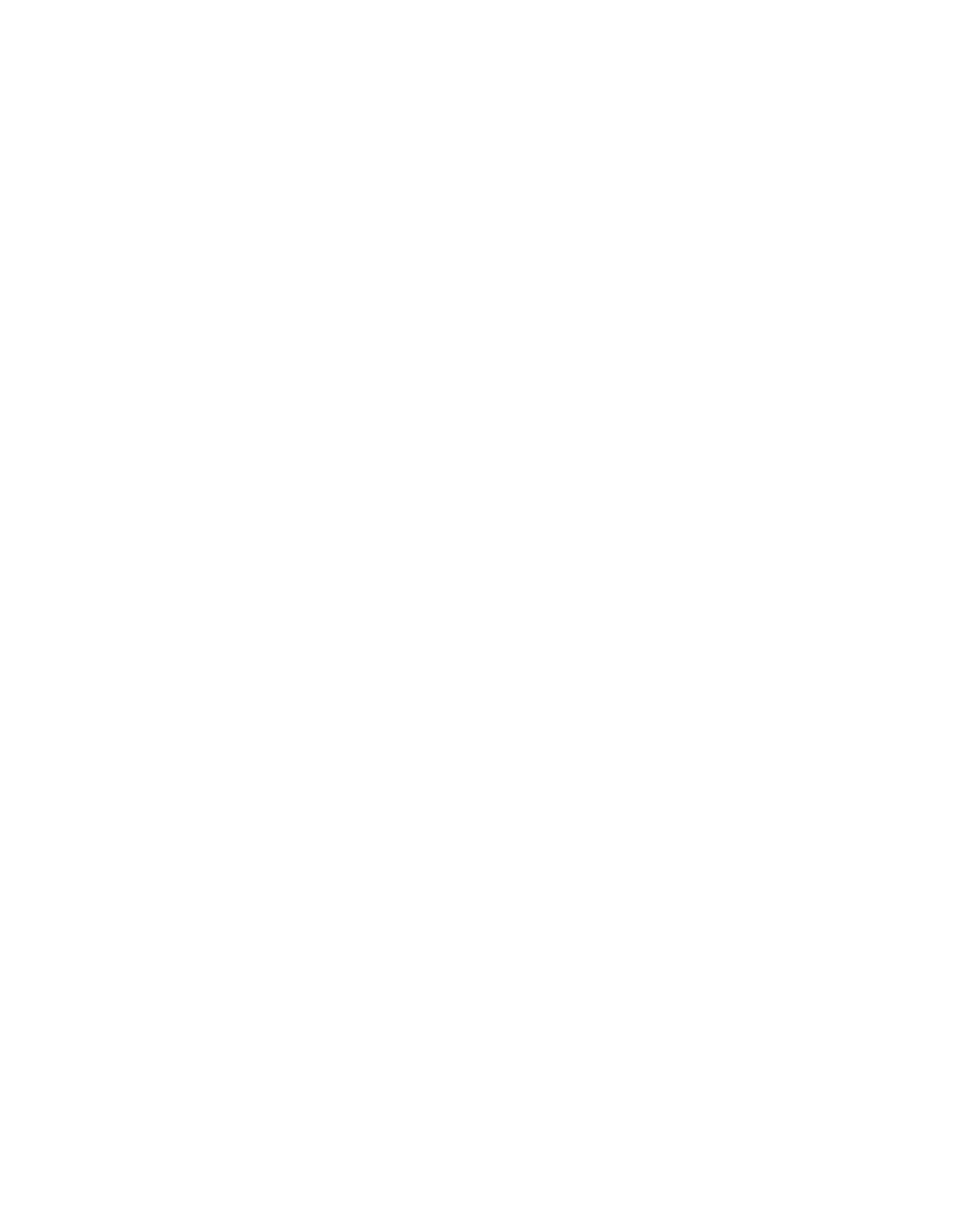
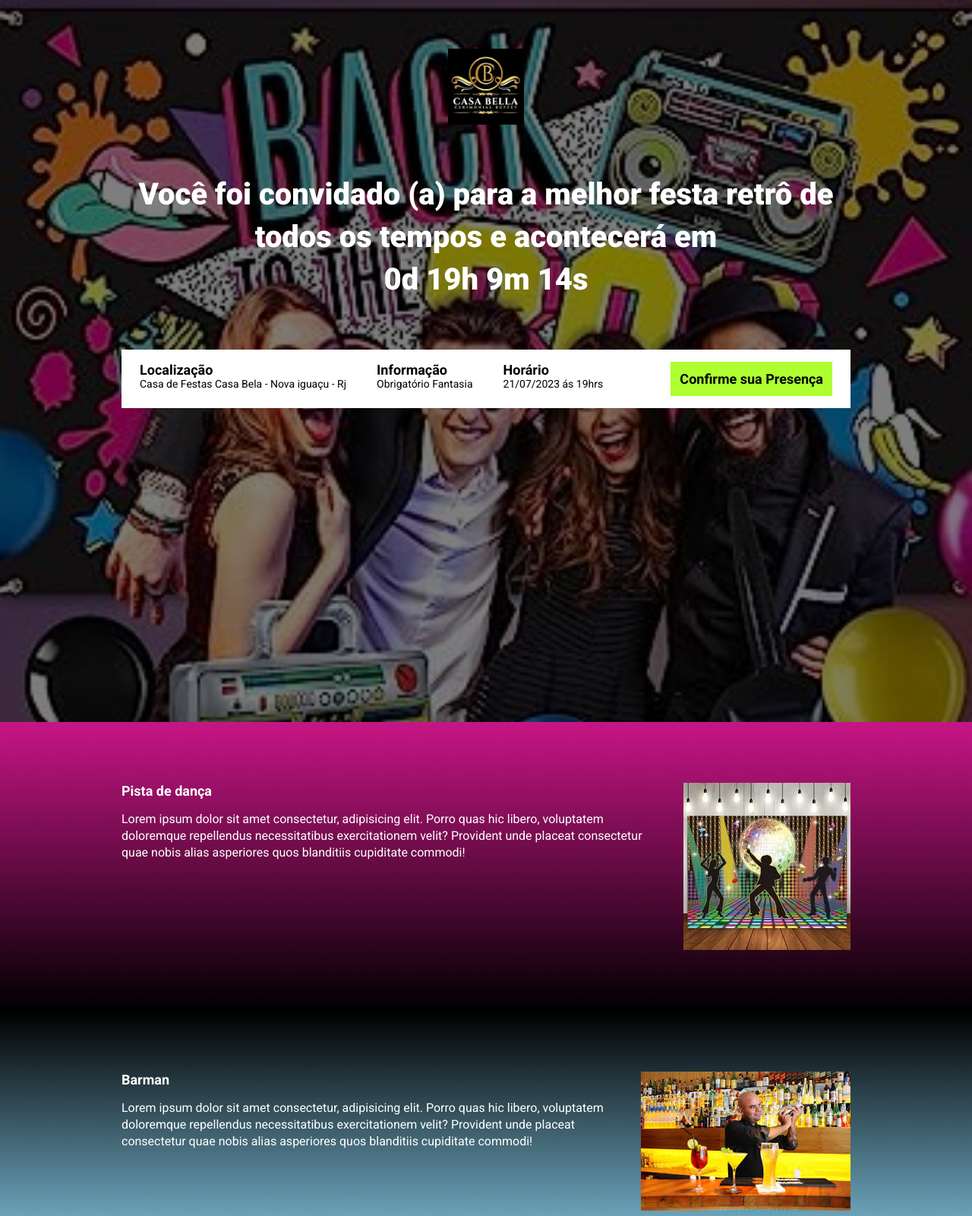
Before and after one commit to vitor216/exercicio-M22, a website built with Parcel: page src/index.html in a window 1280 px wide. Shown: the top 1600 px of the page at 76% size. Before the commit the page ends 800 px from the top, so only its background shows below. Built offline with nearby package versions, Linux system fonts and the light colour scheme.

Commit message:
finalizando projeto

```diff
--- a/package.json
+++ b/package.json
@@ -13,6 +13,7 @@
   "license": "ISC",
   "devDependencies": {
     "@parcel/transformer-sass": "^2.9.3",
-    "parcel": "^2.9.3"
+    "parcel": "^2.9.3",
+    "sharp": "^0.31.3"
   }
 }
--- a/src/index.html
+++ b/src/index.html
@@ -3,11 +3,87 @@
 <head>
     <meta charset="UTF-8">
     <meta name="viewport" content="width=device-width, initial-scale=1.0">
+    <link rel="preconnect" href="https://fonts.googleapis.com">
+    <link rel="preconnect" href="https://fonts.gstatic.com" crossorigin>
+    <link href="https://fonts.googleapis.com/css2?family=Roboto:wght@400;700;900&display=swap" rel="stylesheet">
+    <link rel="stylesheet" href="https://unpkg.com/aos@next/dist/aos.css" />
     <link rel="stylesheet" href="styles/main.scss">
     <title>Aniversário do vitor</title>
 </head>
 <body>
+    <header class="hero">
+        <div class="container">
+            <img class="hero__logo" src="./image/logo.png" alt="Casa Bela">
+            <p class="hero__text">
+                Você foi convidado (a) para a melhor festa retrô de todos os tempos e acontecerá em <br><span id="contador"></span>
+            </p>
+            <div class="infos-bar">
+                <ul class="infos-bar__infos">
+                    <li class="infos-bar__infos__item">
+                        <b>Localização</b>
+                        Casa de Festas Casa Bela - Nova iguaçu - Rj
+                    </li>
+                    <li class="infos-bar__infos__item">
+                        <b>Informação</b>
+                        Obrigatório Fantasia
+                    </li>
+                    <li class="infos-bar__infos__item">
+                        <b>Horário</b>
+                        21/07/2023 ás 19hrs
+                    </li>
+                </ul>
+                <a href="#" class="button button--primary">Confirme sua Presença</a>
+            </div>
+        </div>
+    </header>
+    <section class="event event--pista">
+        <div class="container" data-aos="fade-right">
+        <div class="event__details">
+            <h2 class="event__details__title">Pista de dança</h2>
+            <p class="event__details__description">
+                Lorem ipsum dolor sit amet consectetur, adipisicing elit. Porro quas hic libero, voluptatem doloremque repellendus necessitatibus exercitationem velit? Provident unde placeat consectetur quae nobis alias asperiores quos blanditiis cupiditate commodi!
+            </p>
+        </div>
+        <img class="event__image" src="./image/image01.png" alt="Pista de dança">
+    </div>
+    </section>
+    <section class="event event--barmen">
+        <div class="container" data-aos="fade-left">
+        <div class="event__details">
+            <h2 class="event__details__title">Barman</h2>
+            <p class="event__details__description">
+                Lorem ipsum dolor sit amet consectetur, adipisicing elit. Porro quas hic libero, voluptatem doloremque repellendus necessitatibus exercitationem velit? Provident unde placeat consectetur quae nobis alias asperiores quos blanditiis cupiditate commodi!
+            </p>
+        </div>
+        <img class="event__image" src="./image/image05.png" alt="Barman">
+    </div>
+    </section>
+    <section class="event event--buffet">
+        <div class="container" data-aos="flip-left">
+        <div class="event__details">
+            <h2 class="event__details__title">Buffet</h2>
+            <p class="event__details__description">
+                Lorem ipsum dolor sit amet consectetur, adipisicing elit. Porro quas hic libero, voluptatem doloremque repellendus necessitatibus exercitationem velit? Provident unde placeat consectetur quae nobis alias asperiores quos blanditiis cupiditate commodi!
+            </p>
+        </div>
+        <img class="event__image" src="./image/buffet.png" alt="Buffet">
+    </div>
+    </section>
+    <section class="event event--jogos">
+        <div class="container" data-aos="flip-right">
+        <div class="event__details">
+            <h2 class="event__details__title">Jogos</h2>
+            <p class="event__details__description">
+                Lorem ipsum dolor sit amet consectetur, adipisicing elit. Porro quas hic libero, voluptatem doloremque repellendus necessitatibus exercitationem velit? Provident unde placeat consectetur quae nobis alias asperiores quos blanditiis cupiditate commodi!
+            </p>
+        </div>
+        <img class="event__image" src="./image/jogos.png" alt="Jogos">
+    </div>
+    </section>
 
+    <script src="https://unpkg.com/aos@next/dist/aos.js"></script>
     <script src="./scripts/main.js"></script>
 </body>
 </html>
+
+barmen
--- a/src/scripts/main.js
+++ b/src/scripts/main.js
@@ -0,0 +1,27 @@
+AOS.init();
+
+const dataDoEvento = new Date("jul 21, 2023 19:00:00");
+const timeStampDoEvento = dataDoEvento.getTime();
+
+const contaAsHoras = setInterval(function () {
+    const agora = new Date();
+    const timeStampAtual = agora.getTime();
+
+    const distanciaAteOEvento = timeStampDoEvento - timeStampAtual;
+
+    const diaEmMs = 1000 * 60 * 60 * 24;
+    const horaEmMs = 1000 * 60 * 60;
+    const minutoEmMs = 1000 * 60;
+
+    const diasAteOEvento = Math.floor(distanciaAteOEvento / diaEmMs);
+    const horasAteOEvento = Math.floor((distanciaAteOEvento % diaEmMs) / horaEmMs);
+    const minutosAteOEvento = Math.floor((distanciaAteOEvento % horaEmMs) / minutoEmMs);
+    const segundosAteOEvento = Math.floor((distanciaAteOEvento % minutoEmMs) / 1000);
+
+    document.getElementById('contador').innerHTML = `${diasAteOEvento}d ${horasAteOEvento}h ${minutosAteOEvento}m ${segundosAteOEvento}s`;
+
+    if (distanciaAteOEvento < 0) {
+        clearInterval(contaAsHoras);
+        document.getElementById('contador').innerHTML = 'Evento expirado';
+    }
+}, 1000);
--- /dev/null
+++ b/src/styles/_event.scss
@@ -0,0 +1,63 @@
+@use 'variables';
+
+.event {
+    padding: 80px 0;
+
+    &--pista {
+        background-image: linear-gradient(variables.$blue1, variables.$blue2);
+    }
+
+    &--barmen {
+        background-image: linear-gradient(variables.$blue2, variables.$yellow);
+    }
+
+    &--buffet {
+        background-image: linear-gradient(variables.$blue1, variables.$blue2);
+    }
+
+    &--jogos {
+        background-image: linear-gradient(variables.$blue2, variables.$yellow);
+    }
+
+    &--image-left {
+        .container {
+            flex-direction: row-reverse;
+        }
+    }
+
+    .container {
+        display: flex;
+        gap: 40px;
+    }
+
+    &__image {
+        max-width: 360px;
+    }
+
+    &__details {
+        &__title {
+            font-size: 18px;
+            font-weight: bold;
+            margin-bottom: 16px;
+        }
+
+        &__description {
+            line-height: 22px;
+        }
+    }
+
+    @media (max-width: 640px) {
+        .container {
+            display: block;
+        }
+
+        &__image {
+            width: 100%;
+        }
+
+        &__details {
+            margin-right: 0;
+            margin-bottom: 16px;
+        }
+    }
+}
--- /dev/null
+++ b/src/styles/_hero.scss
@@ -0,0 +1,53 @@
+.hero {
+    padding-top: 64px;
+    padding-bottom: 100px;
+    background-image: url(../image/fundo02.png);
+    background-repeat: no-repeat;
+    background-size: cover;
+    position: relative;
+    height: 950px;
+
+    .container {
+        position: relative;
+    }
+
+    &::before {
+        position: absolute;
+        top: 0;
+        left: 0;
+        width: 100%;
+        height: 100%;
+        background-color: #000;
+        content: '';
+        opacity: .5;
+    }
+
+    &__text {
+        margin-top: 64px;
+        margin-bottom: 64px;
+        font-size: 40px;
+        line-height: 56px;
+        font-weight: 800;
+        text-align: center;
+    }
+
+    &__logo {
+        margin: 0 auto;
+        height: 100px;
+        display: block;
+    }
+
+    @media (max-width: 640px) {
+    padding: 40px 0;
+
+    &__logo {
+        height: 40px;
+    }
+
+    &__text {
+        font-size: 12px;
+        line-height: 24px;
+        margin: 24px 0;
+    }
+}
+}
--- /dev/null
+++ b/src/styles/_variables.scss
@@ -0,0 +1,7 @@
+$textColor: #fff;
+$secundaryTextColor:#000;
+
+$blue1: #c71585;
+$blue2: #000;
+$yellow: #87ceeb;
+$corButton: #adff2f;
--- /dev/null
+++ b/src/styles/components/_button.scss
@@ -0,0 +1,25 @@
+@use '../variables';
+
+.button {
+    padding: 12px;
+    font-size: 18px;
+    font-weight: bold;
+    text-decoration: none;
+    text-align: center;
+    white-space: nowrap;
+
+    &--primary {
+        color: variables.$secundaryTextColor;
+        background-color: variables.$corButton;
+    }
+
+    @media (max-width: 640px) {
+        display: block;
+        width: 100%;
+    }
+
+    @media (max-width: 1024px) {
+        display: flex;
+        align-items: center;
+    }
+}
--- /dev/null
+++ b/src/styles/components/_infos_bar.scss
@@ -0,0 +1,42 @@
+@use '../variables';
+
+.infos-bar {
+    padding: 16px 24px;
+    background-color: variables.$textColor;
+    display: flex;
+    justify-content: space-between;
+
+    &__infos {
+        display: flex;
+        gap: 40px;
+
+        &__item {
+            font-size: 14px;
+            color: variables.$secundaryTextColor;
+
+            b {
+                color: variables.$secundaryTextColor;
+                font-size: 18px;
+                display: block;
+            }
+        }
+    }
+
+    @media (max-width: 640px) {
+        display: block;
+
+        &__infos {
+            display: block;
+
+            &__item {
+                margin-bottom: 24px;
+            }
+        }
+    }
+
+    @media (max-width: 1024px) {
+        &__infos {
+            gap: 16px;
+        }
+    }
+}
--- a/src/styles/main.scss
+++ b/src/styles/main.scss
@@ -0,0 +1,28 @@
+@use 'hero';
+@use 'components/infos_bar';
+@use 'components/button';
+@use 'event';
+@use 'variables';
+
+* {
+    margin: 0;
+    padding: 0;
+    box-sizing: border-box;
+    font-family: Roboto, sans-serif;
+    color: variables.$textColor;
+    list-style: none;
+}
+
+.container {
+    max-width: 960px;
+    width: 100%;
+    margin: 0 auto;
+
+    @media (max-width: 640px) {
+        max-width: 80%;
+    }
+
+    @media (max-width: 1024px) {
+        max-width: 90%;
+    }
+}
```
Also changed, not shown: src/image/buffet.png (added), src/image/image05.png (added), src/image/jogos.png (added), src/image/logo.png (added), 1 other file.
